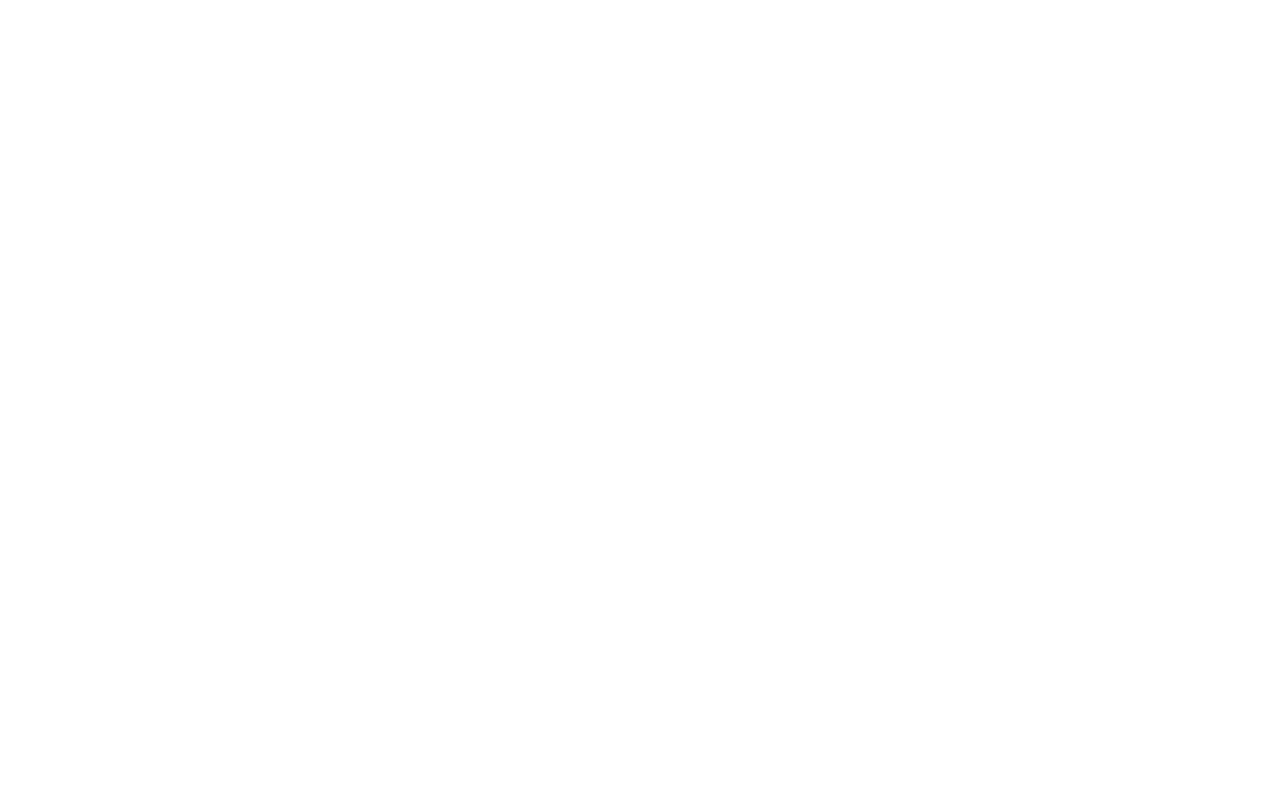
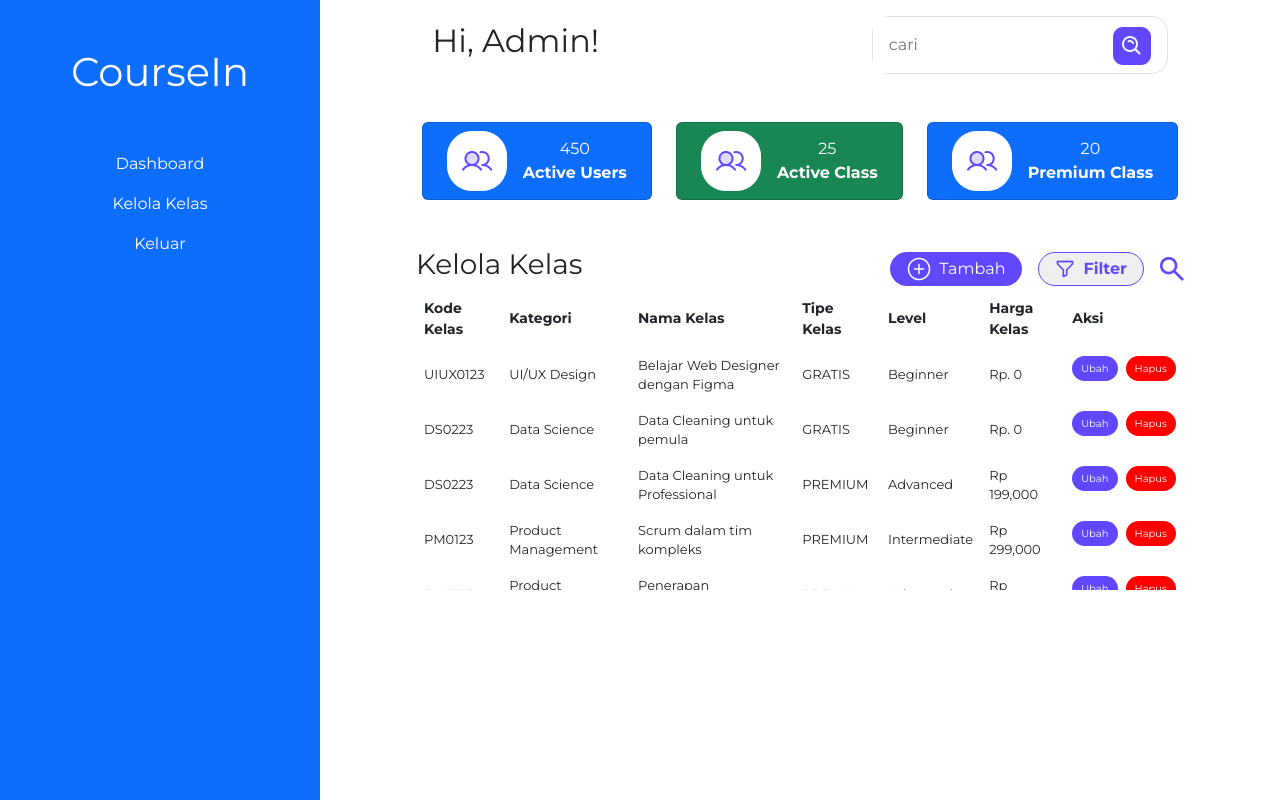
Before and after one commit to binar-final-project-kelompok7/finalproject-bm7, a React (Vite) app: page /dashboard-admin/manage-class in a window 1280 px wide. Before the commit this address had no page. Built offline with nearby package versions, Linux system fonts and the light colour scheme.

Commit message:
diaz new

```diff
--- a/src/App.jsx
+++ b/src/App.jsx
@@ -18,7 +18,8 @@
 import DetailCLass from "./components/DetailCLass.jsx";
 import DetailPay from "./components/DetailPay.jsx";
 import PlayVideo from "./components/PlayVideo.jsx";
-import AdminPopup from "./components/AdminPopup.jsx";
+import AdminPopup from "./pages/Admin/AdminPopup.jsx";
+import ManageClass from "./pages/Admin/ManageClass.jsx";
 
 function App() {
   return (
@@ -35,9 +36,10 @@
           <Route path="payment-history" element={<PaymentHistory />} />
         </Route>
         <Route path="/dashboard-admin" element={<Admin />}>
-          <Route path="payment-status" element={<PaymentStatus />} />
-        </Route>
-        <Route path="/adminPopup" element={<AdminPopup/>} />
+          <Route path="payment-status" element={<PaymentStatus />}/>
+          <Route path="manage-class" element={<ManageClass />}/>
+          <Route path="adminPopup" element={<AdminPopup/>} />
+          </Route>
         <Route path="/myclass" element={<KelasSaya />} />
         <Route path="/course" element={<Course />} />
         <Route path="/adminLogin" element={<AdminLogin />} />
--- a/src/components/AdminPopup.jsx
+++ b/src/pages/Admin/AdminPopup.jsx
@@ -1,5 +1,4 @@
 import React from "react";
-import "../style/Admin.css";
 
 function AdminPopup() {
   return (
@@ -75,9 +74,6 @@
         </div>
       </div>
 
-      <a className="btn" data-bs-toggle="modal" href="#exampleModalToggle" role="button" style={{ backgroundColor: "#6148FF", color: "#fff" }}>
-        Tambah
-      </a>
     </>
   );
 }
--- a/src/pages/Admin/ManageClass.jsx
+++ b/src/pages/Admin/ManageClass.jsx
@@ -1,9 +1,11 @@
-import React from "react";
+import React, { useState } from "react";
 import SearchIcon from "../../assets/searchIcon2.png";
-import addIcon from "../../assets/addIcon.png"
-import filterIcon from "../../assets/filterIcon.png"
+import addIcon from "../../assets/addIcon.png";
+import filterIcon from "../../assets/filterIcon.png";
+import AdminPopup from "./AdminPopup";
 
 const ManageClass = () => {
+  const [isPopupOpen, setPopupOpen] = useState(false);
   const paymentData = [
     {
       id: "UIUX0123",
@@ -68,11 +70,19 @@
       <div className="d-flex justify-content-between">
         <h3>Kelola Kelas</h3>
         <div className="d-flex align-items-center gap-3">
-          <button style={{backgroundColor: '#6148FF'}} className="rounded-5 py-1 px-3 text-white d-flex gap-2 align-items-center"><img src={addIcon}/>Tambah</button>
+        <button
+            style={{ backgroundColor: "#6148FF" }}
+            className="rounded-5 py-1 px-3 text-white d-flex gap-2 align-items-center"data-bs-toggle="modal" href="#exampleModalToggle" role="button"
+            onClick={() => setPopupOpen(true)}
+          >
+            <img src={addIcon} alt="Add Icon" />
+            Tambah
+          </button>
           <button style={{border: '1px solid #6148FF', color: '#6148FF'}} className="rounded-5 py-1 px-3 d-flex gap-2 align-items-center fw-bold"><img src={filterIcon}/>Filter</button>
           <img src={SearchIcon}/>
         </div>
       </div>
+      {isPopupOpen && <AdminPopup closeModal={() => setPopupOpen(false)} />}
       <div style={{overflowY: 'auto', height: '300px'}}>
       <table>
         <thead>
```
Also changed, not shown: src/components/NavigasiAkun.css (line endings or trailing spaces).
